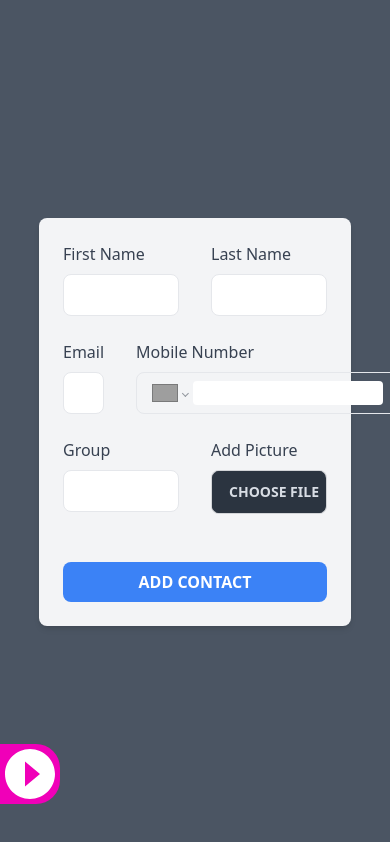
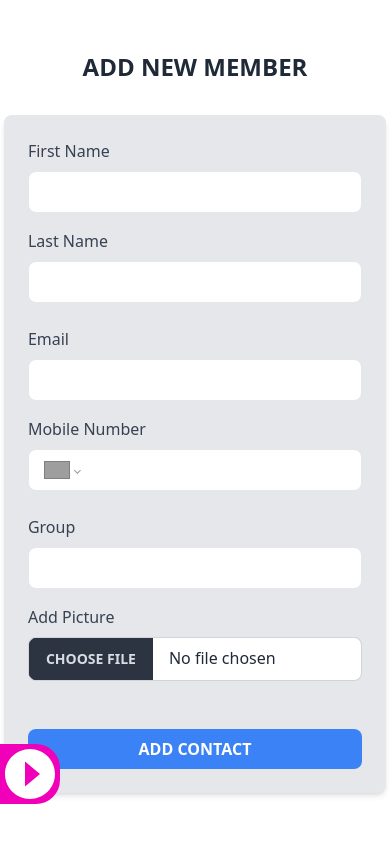
Before and after one commit to Ubaidullah-Hasan/contact-management, a React (Vite) app: page /addnew in a window 390 px wide. Built offline with nearby package versions, Linux system fonts and the light colour scheme; no server answers; grey boxes are pictures that could not be loaded.

Commit message:
add new page responsive

```diff
--- a/src/Pages/AddNew/AddNew.jsx
+++ b/src/Pages/AddNew/AddNew.jsx
@@ -88,9 +88,10 @@ const AddNew = () => {
 
 
     return (
-        <div className='bg-gray-600 flex items-center justify-center h-screen'>
-            <form onSubmit={handleSubmit(onSubmit)} className="w-[80%] mx-auto p-6 bg-gray-100 rounded-lg shadow-md">
-                <div className='flex mb-6 gap-8'>
+        <div className='lg:bg-gray-600 flex-col flex items-center justify-center h-screen'>
+            <h1 className="text-2xl lg:text-4xl font-bold mb-8 uppercase lg:text-white">Add new Member</h1>
+            <form onSubmit={handleSubmit(onSubmit)} className="w-[98%] lg:w-[80%] mx-auto p-6 bg-gray-200 lg:bg-gray-100 rounded-lg shadow-md">
+                <div className='flex flex-col lg:flex-row  mb-6 gap-4 lg:gap-8'>
                     <div className='w-full'>
                         <label htmlFor="first-name" className="block font-medium text-gray-700">First Name</label>
                         <input
@@ -112,7 +113,7 @@ const AddNew = () => {
                     </div>
                 </div>
 
-                <div className='mb-6 flex gap-8'>
+                <div className='flex flex-col lg:flex-row  mb-6 gap-4 lg:gap-8'>
                     <div className="w-full">
                         <label htmlFor="email" className="block font-medium text-gray-700">Email</label>
                         <input
@@ -133,7 +134,7 @@ const AddNew = () => {
                             }}
                             render={({ field: { onChange, value } }) => (
                                 <PhoneInput
-                                    className={`w-full px-4 py-2 mt-2 border rounded-lg focus:outline-none focus:ring focus:border-blue-500 ${errors.mobile ? 'border-red-500' : ''}`}
+                                    className={`bg-white w-full px-4 py-2 mt-2 border rounded-lg focus:outline-none focus:ring focus:border-blue-500 ${errors.mobile ? 'border-red-500' : ''}`}
                                     value={value}
                                     onChange={onChange}
                                     defaultCountry="BD"
@@ -149,7 +150,7 @@ const AddNew = () => {
 
 
 
-                <div className='flex mb-6 gap-8'>
+                <div className='flex flex-col lg:flex-row  mb-6 gap-4 lg:gap-8'>
                     <div className='w-full'>
                         <label htmlFor="category-name" className="block font-medium text-gray-700">Group</label>
                         <input
```
